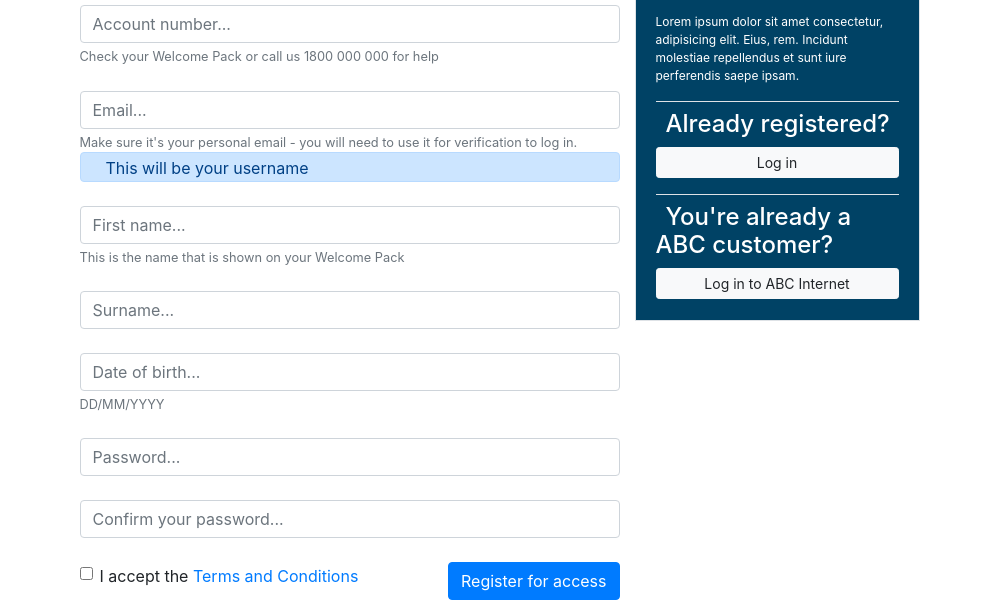
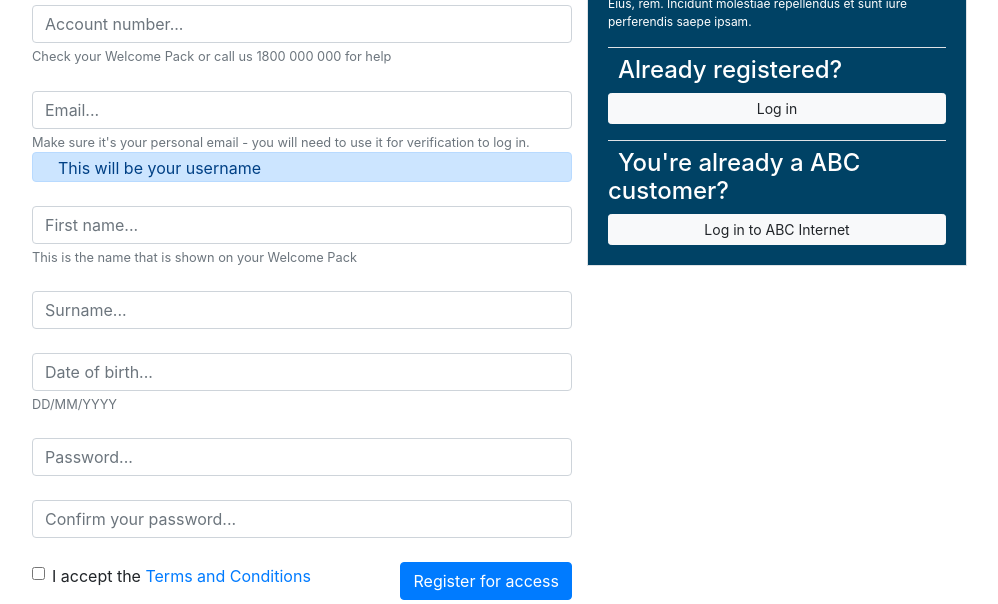
Before and after one commit to ChristopherDalziel/Learn-Bootstrap, a plain HTML site: page index.html in a window 1280 px wide. Shown: the part 217-821 px from the top of the page, without its empty margins (148-1146 px from the left). Drawn offline with nearby package versions, Linux system fonts and the light colour scheme; a web font is replaced by a local one.

Commit message:
height now controlled by bootstrap, colum changes on screen size to drop below the form

```diff
--- a/index.html
+++ b/index.html
@@ -22,7 +22,6 @@
     .box {
         background-color: #004265;
         padding: 20px;
-        height: 490px;
     }
 
     .alert {
@@ -47,7 +46,7 @@
 <body>
     <div class="container h-100 mt-5">
         <div class="row h-100 justify-content-center">
-            <div class="col-10 col-md-8 col-lg-6 ">
+            <div class="col-10 col-md-8 col-lg-6">
                 <!-- Form -->
                 <form class="" action="" method="post">
                     <h1>ABC</h1>
@@ -120,7 +119,7 @@
                 <!-- Form end -->
             </div>
         </div>
-        <div class="border col-lg-3 box">
+        <div class="border col-10 col-md-8 col-lg-4 h-50 box">
             <div class="help1 border-bottom">
                 <h4><span class="icon oi oi-question-mark"></span>Need some help?</h4>
                 <p>Lorem ipsum dolor sit amet consectetur, adipisicing elit. Quasi totam vel, cum reiciendis tenetur
```
